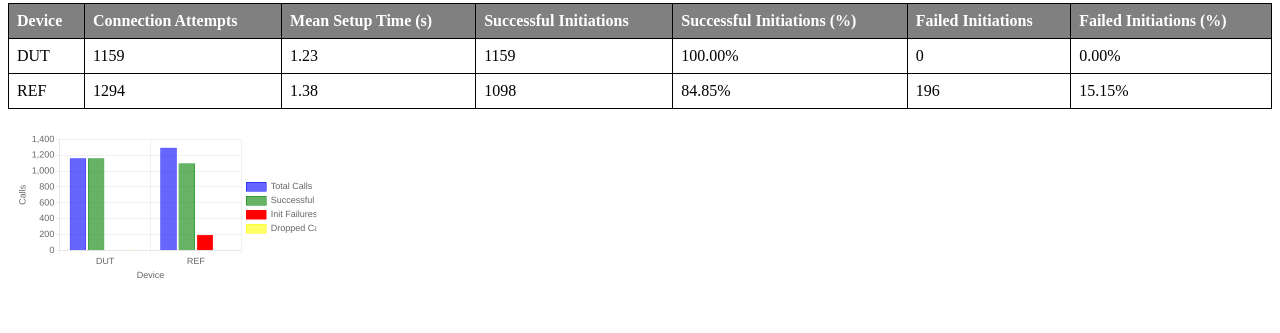
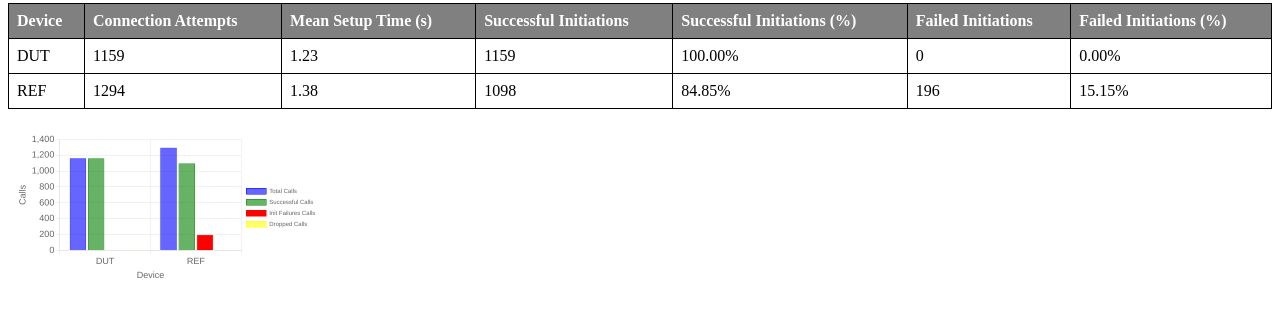
Before and after one commit to LiJieSu0/Fit4Launch_Report, a React (Create React App) app in the folder report-generator-app/: page / in a window 1280 px wide. Shown: the part 1880-2213 px from the top of the page. Built offline with nearby package versions, Linux system fonts and the light colour scheme.

Commit message:
modify chart legends

```diff
--- a/report-generator-app/src/ReportDetails/CallPerformance/CallPerformanceDetails.js
+++ b/report-generator-app/src/ReportDetails/CallPerformance/CallPerformanceDetails.js
@@ -211,11 +211,11 @@ const CallPerformanceDetails = () => {
             responsive: true,
             plugins: {
                 legend: {
-                    position: 'right', // Position legend to the right
-                    align: 'center', // Align legend items vertically in the center
+                    position: 'right', // Position legend to the bottom
+                    align: 'center', // Align legend items to the start (left)
                     labels: {
                         font: {
-                            size: 18, // Increase legend font size by 50% (12 * 1.5 = 18)
+                            size: 12, // Set legend font size to 12
                         },
                     },
                 },
```
